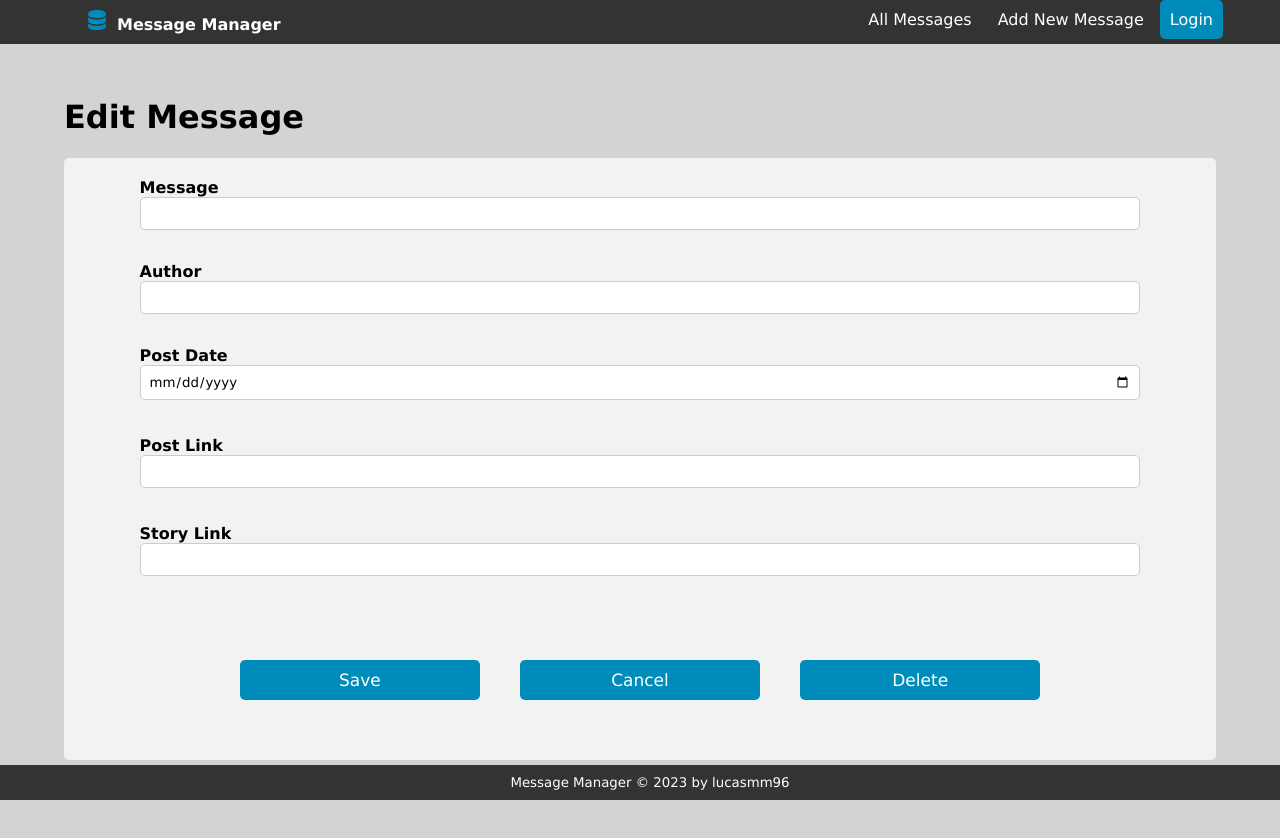
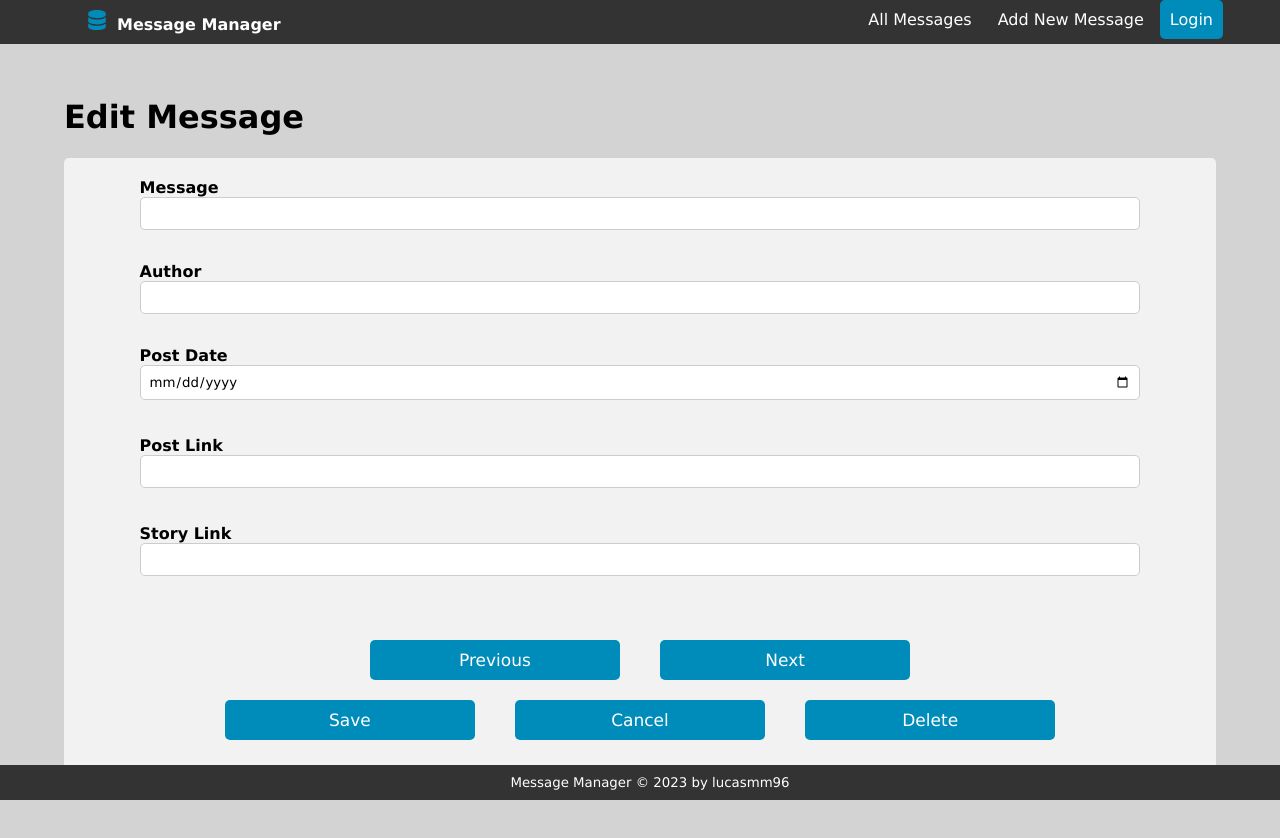
Before and after one commit to lucasmm96/message-manager2, a Next.js app: page /message/edit in a window 1280 px wide. Shown: the top 838 px of the page. Built offline with nearby package versions, Linux system fonts and the light colour scheme.

Commit message:
add navigation buttons

```diff
--- a/components/message/form/MessageForm.js
+++ b/components/message/form/MessageForm.js
@@ -48,6 +48,14 @@ function MessageForm(props) {
         onBlur: true,
       },
     });
+  }
+
+  function onPreviousRecord() {
+    props.onPreviousRecord();
+  }
+
+  function onNextRecord() {
+    props.onNextRecord();
   }
 
   function onSubmitHandler(event) {
@@ -175,7 +183,21 @@ function MessageForm(props) {
               />
             </>
           }
-          actions={
+          actions={[
+            <>
+              <Button
+                label="Previous"
+                classes="containerItem"
+                click={onPreviousRecord}
+                disabled={!validForm}
+              />
+              <Button
+                label="Next"
+                classes="containerItem"
+                click={onNextRecord}
+                disabled={!validForm}
+              />
+            </>,
             <>
               <Button
                 label="Save"
@@ -196,6 +218,7 @@ function MessageForm(props) {
                 />
               )}
             </>
+            ]
           }
         />
       </div>
--- a/components/ui/Form.js
+++ b/components/ui/Form.js
@@ -4,7 +4,11 @@ function Form(props) {
   return (
     <form className={classes.form}>
       <div className={classes.formGroup}>{props.input}</div>
-      <div className={classes.formContainer}>{props.actions}</div>
+      {props.actions.map((action, index) => (
+        <div key={index} className={classes.formContainer}>
+          {action}
+        </div>
+      ))}
     </form>
   );
 }
--- a/components/ui/Form.module.css
+++ b/components/ui/Form.module.css
@@ -17,7 +17,6 @@
   justify-content: center;
   align-items: stretch;
   max-width: 100%;
-  padding: 20px;
   box-sizing: border-box;
 }
 
```
